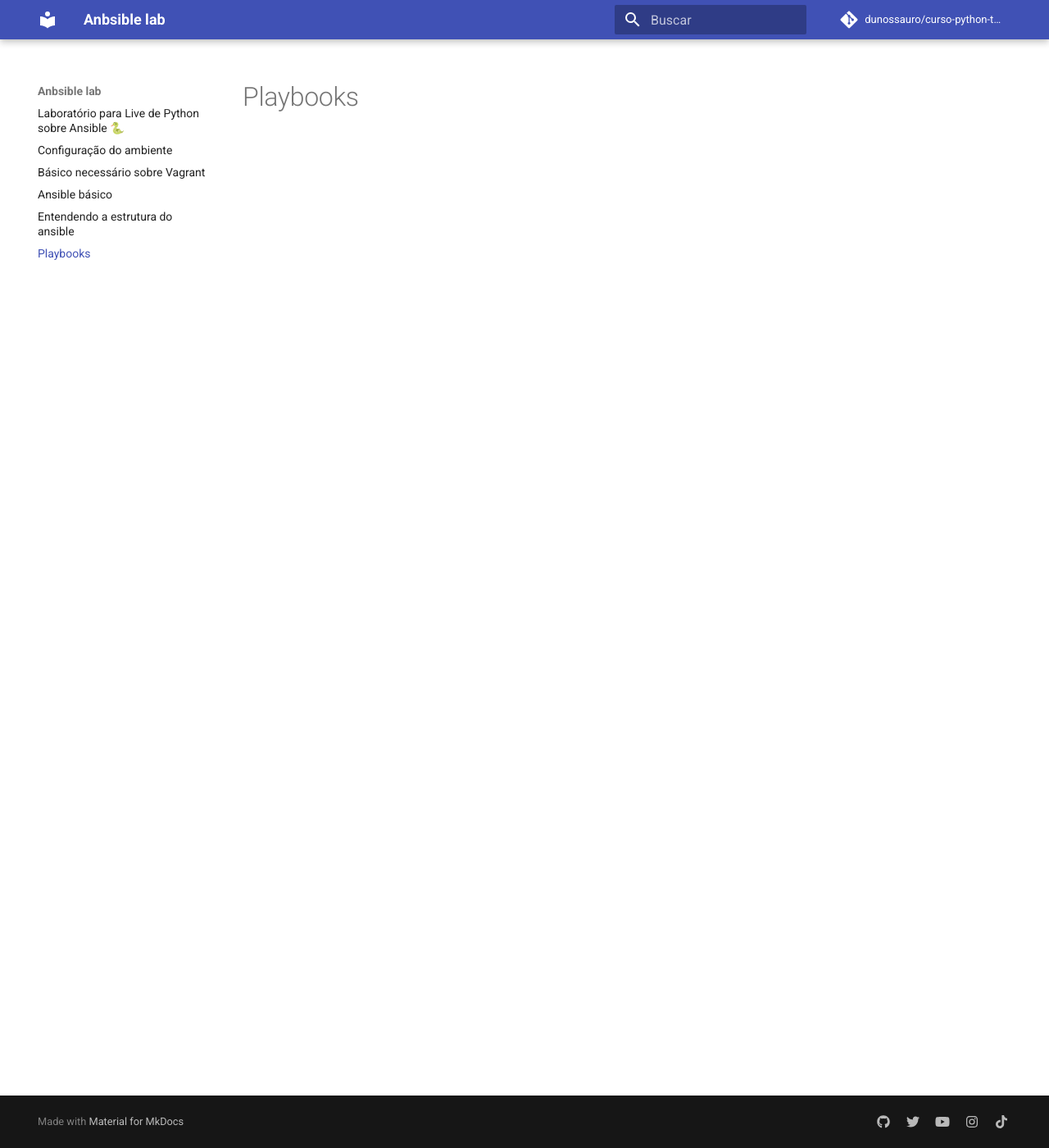
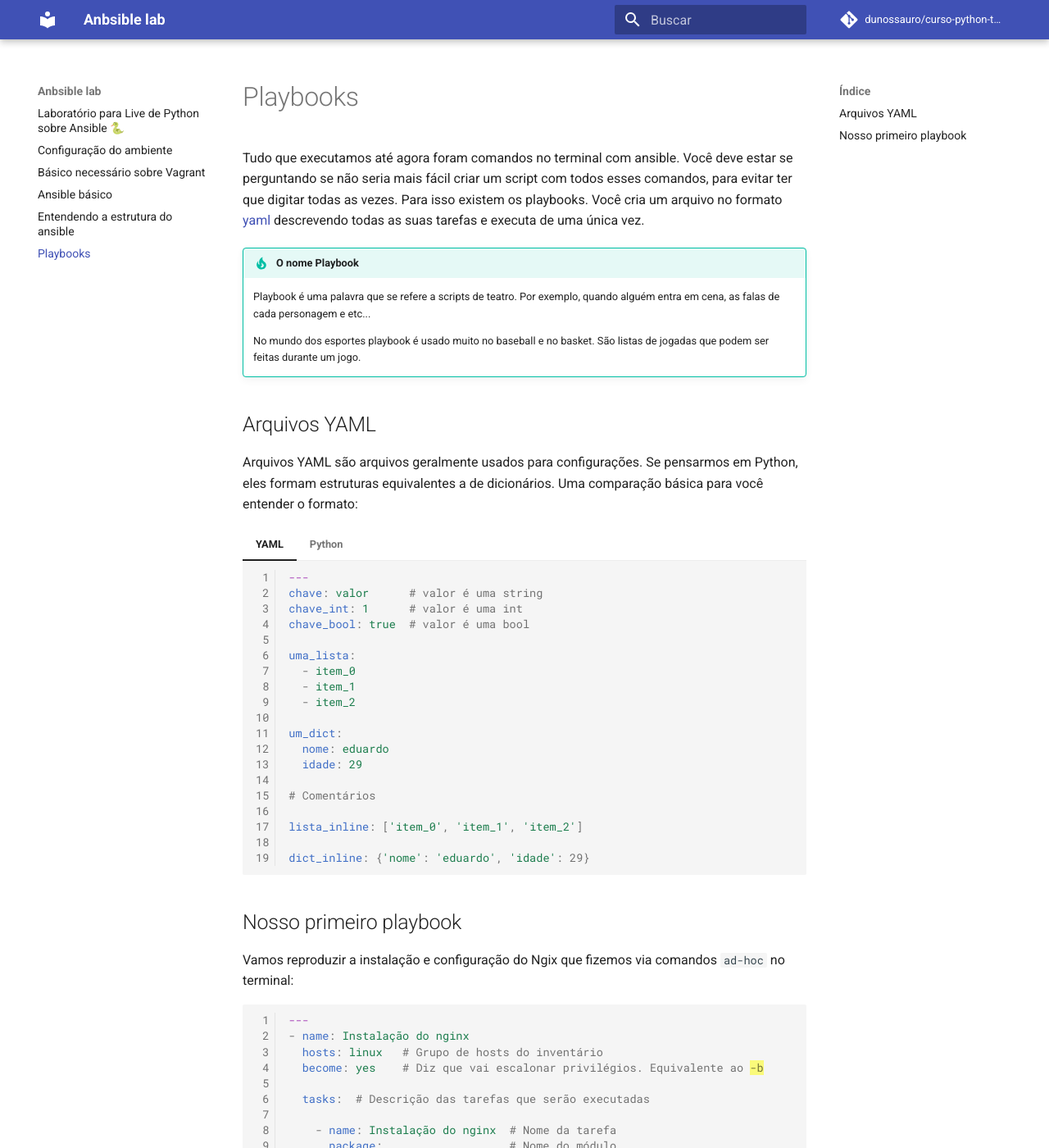
Before and after one commit to dunossauro/ansible-lab, an MkDocs documentation site: the page built from docs/05_playbooks.md, in a window 1280 px wide and 1400 px high. Shown: the whole window at 82% size. Built offline with MkDocs 1.6.1 and Material for MkDocs 9.7.7, drawn with Linux system fonts in a browser that asks for light colours; comment, search, counter and statistics services are not loaded; some of the changed text lies outside the part shown.

Commit message:
Playbooks

````diff
--- a/docs/05_playbooks.md
+++ b/docs/05_playbooks.md
@@ -1 +1,88 @@
 # Playbooks
+
+Tudo que executamos até agora foram comandos no terminal com ansible. Você deve estar se perguntando se não seria mais fácil criar um script com todos esses comandos, para evitar ter que digitar todas as vezes. Para isso existem os playbooks. Você cria um arquivo no formato [yaml](https://yaml.org/) descrevendo todas as suas tarefas e executa de uma única vez.
+
+!!! tip "O nome Playbook"
+    Playbook é uma palavra que se refere a scripts de teatro. Por exemplo, quando alguém entra em cena, as falas de cada personagem e etc...
+
+	No mundo dos esportes playbook é usado muito no baseball e no basket. São listas de jogadas que podem ser feitas durante um jogo.
+
+## Arquivos YAML
+
+Arquivos YAML são arquivos geralmente usados para configurações. Se pensarmos em Python, eles formam estruturas equivalentes a de dicionários. Uma comparação básica para você entender o formato:
+
+=== "YAML"
+
+	```yaml linenums="1"
+	---
+	chave: valor      # valor é uma string
+	chave_int: 1      # valor é uma int
+	chave_bool: true  # valor é uma bool
+
+	uma_lista:
+	  - item_0
+	  - item_1
+	  - item_2
+
+	um_dict:
+	  nome: eduardo
+	  idade: 29
+
+	# Comentários
+
+	lista_inline: ['item_0', 'item_1', 'item_2']
+
+	dict_inline: {'nome': 'eduardo', 'idade': 29}
+	```
+
+=== "Python"
+
+	```python linenums="1"
+	{
+		"chave": "valor",
+		"chave_int": 1,
+		"chave_bool": true,
+		"uma_lista": [
+			"item_0",
+			"item_1",
+			"item_2"
+		],
+		"um_dict":  {
+			"nome": "eduardo",
+			"idade": 29
+		},
+		"lista_inline": [
+			"item_0",
+			"item_1",
+			"item_2"
+		],
+		"dict_inline": {
+			"nome": "eduardo",
+			"idade": 29
+		}
+	}
+	```
+
+## Nosso primeiro playbook
+
+Vamos reproduzir a instalação e configuração do Ngix que fizemos via comandos `ad-hoc` no terminal:
+
+```yaml linenums="1"
+---
+- name: Instalação do nginx
+  hosts: linux   # Grupo de hosts do inventário
+  become: yes    # Diz que vai escalonar privilégios. Equivalente ao {==-b==}
+
+  tasks:  # Descrição das tarefas que serão executadas
+
+    - name: Instalação do nginx  # Nome da tarefa
+      package:                   # Nome do módulo
+        # Argumentos do módulo
+        state: present
+        name: nginx
+
+    - name: Inicialização do nginx
+      systemd:
+        state: started
+        name: nginx
+```
--- a/mkdocs.yml
+++ b/mkdocs.yml
@@ -9,6 +9,7 @@ theme:
     - content.tabs.link
   icon:
     repo: fontawesome/brands/git-alt
+
 
 extra_css:
   - stylesheets/extra.css
````
Also changed, not shown: 1 other file.
